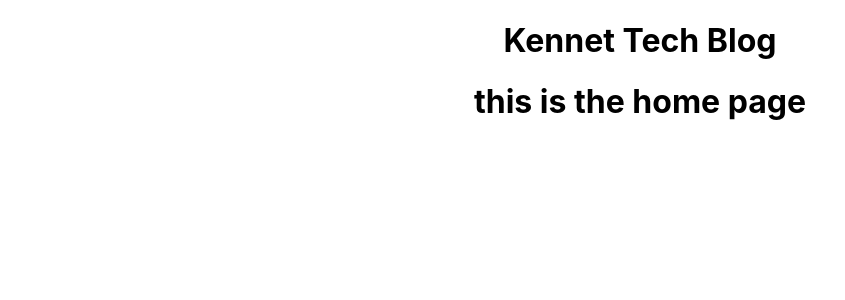
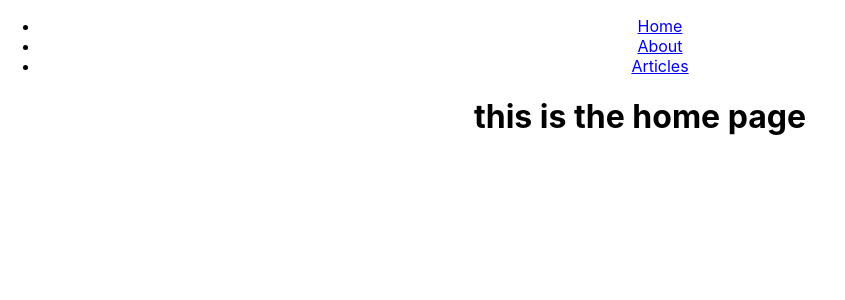
Before and after one commit to KennetTech/kennet-tech-blog, a React (Create React App) app: page / in a window 1280 px wide. Shown: the top 300 px of the page, without its empty margins (0-845 px from the left). Built offline with nearby package versions, Linux system fonts and the light colour scheme.

Commit message:
added NavBar and Links to the different section of site.

```diff
--- a/src/App.js
+++ b/src/App.js
@@ -1,5 +1,6 @@
 import './App.css';
 import { BrowserRouter, Routes, Route } from 'react-router-dom';
+import NavBar from './NavBar';
 import HomePage from './pages/HomePage';
 import AboutPage from './pages/AboutPage';
 import ArticlesListPage from './pages/ArticlesListPage';
@@ -10,7 +11,7 @@
   return (
     <BrowserRouter>
       <div className="App">
-        <h1>Kennet Tech Blog</h1>
+        <NavBar />
           <div id="page-body">
           <Routes>
             <Route path='/' element={<HomePage />} />
--- /dev/null
+++ b/src/NavBar.js
@@ -0,0 +1,23 @@
+import { Link } from "react-router-dom";
+
+
+const NavBar = () => {
+    return (
+        <nav>
+            <ul>
+                <li>
+                    <Link to='/'>Home</Link>
+                </li>
+                <li>
+                    <Link to='/about'>About</Link>
+                </li>
+                <li>
+                    <Link to='/articles'>Articles</Link>
+                </li>
+            </ul>
+        </nav>
+
+    )
+}
+
+export default NavBar;
```
